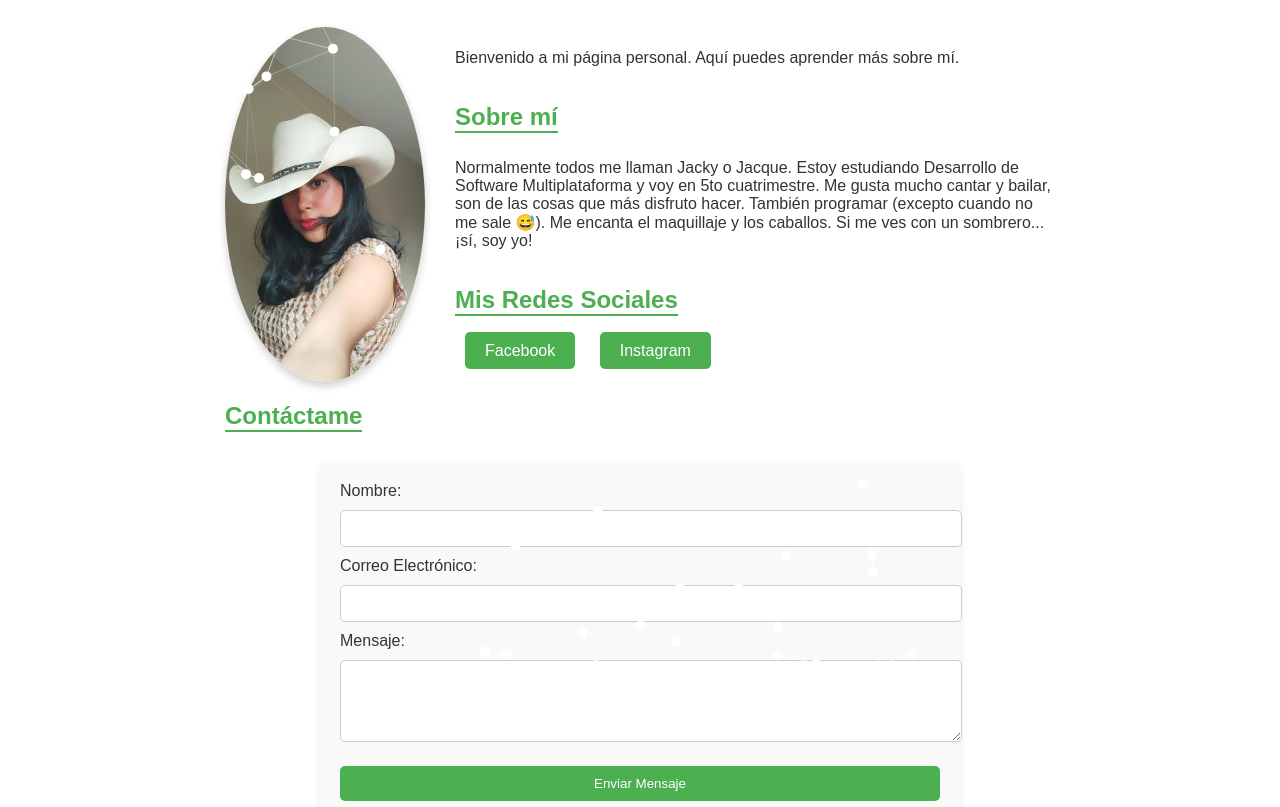
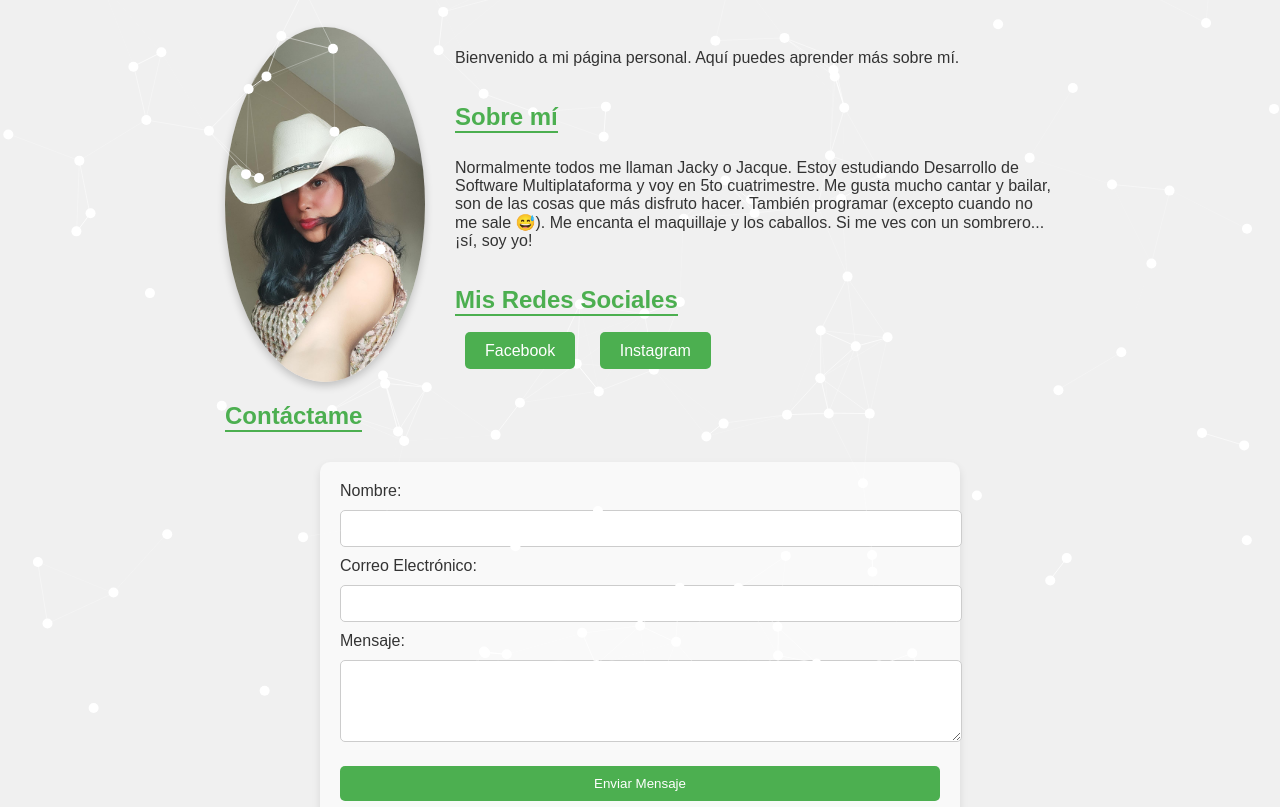
Before and after one commit to Jacky2710/Jacky2710.github.io, a plain HTML site: page index.html in a window 1280 px wide. Shown: the part 83-890 px from the top of the page. Drawn offline with nearby package versions, Linux system fonts and the light colour scheme.

Commit message:
Update index.html

```diff
--- a/index.html
+++ b/index.html
@@ -16,6 +16,7 @@
             align-items: center;
             min-height: 100vh;
             flex-direction: column;
+            background-color: #f0f0f0; /* Fondo claro para contrastar */
         }
 
         /* Contenedor para la foto y el contenido */
@@ -47,28 +48,27 @@
             max-width: 600px;
         }
 
+        h1, h2, p {
+            opacity: 0;
+            animation: fadeIn 1s forwards;
+        }
+
         h2 {
             color: #4CAF50;
             border-bottom: 2px solid #4CAF50;
             display: inline-block;
             margin-bottom: 10px;
-            opacity: 0;
-            animation: fadeIn 1s forwards 0.3s;
+            animation-delay: 1s;
         }
 
-        /* Efecto de desvanecimiento para el texto */
-        p, h1 {
-            opacity: 0;
-            animation: fadeIn 1s forwards 0.5s;
-        }
-
+        /* Animación para el desvanecimiento */
         @keyframes fadeIn {
             to {
                 opacity: 1;
             }
         }
 
-        /* Botones de redes sociales */
+        /* Redes sociales */
         .social-links a {
             text-decoration: none;
             background-color: #4CAF50;
```
